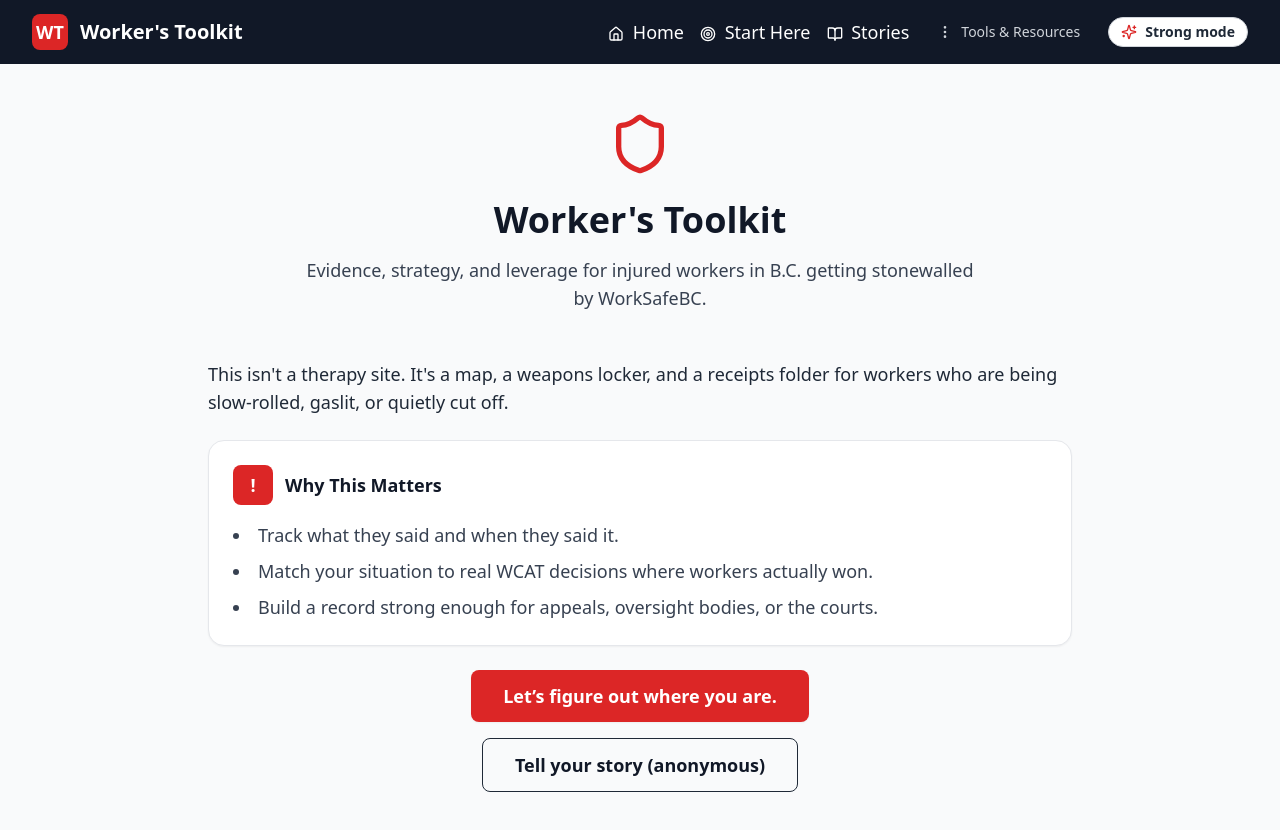
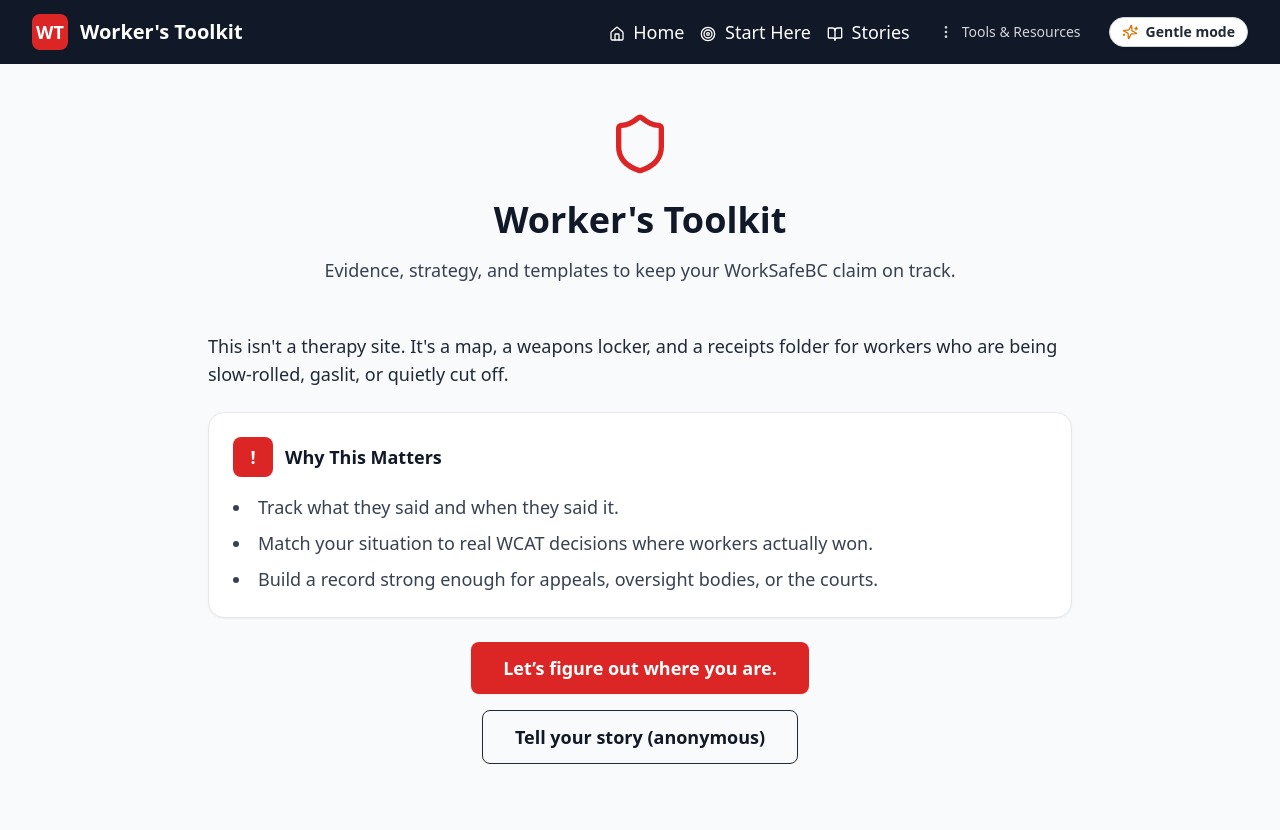
Before and after one commit to davidoyle/WEB, a Next.js app: page / in a window 1280 px wide. Shown: the top 830 px of the page. Built offline with nearby package versions, Linux system fonts and the light colour scheme.

Commit message:
Default to gentle tone and restore strong CTA language

```diff
--- a/src/context/ToneContext.jsx
+++ b/src/context/ToneContext.jsx
@@ -1,7 +1,7 @@
 import { createContext, useContext, useEffect, useMemo, useState } from 'react'
 
 const ToneContext = createContext({
-  tone: 'strong',
+  tone: 'gentle',
   setTone: () => {},
   toggleTone: () => {},
 })
@@ -9,7 +9,7 @@
 const storageKey = 'wt-tone'
 
 export const ToneProvider = ({ children }) => {
-  const [tone, setTone] = useState('strong')
+  const [tone, setTone] = useState('gentle')
 
   useEffect(() => {
     if (typeof window === 'undefined') return
--- a/src/flows/onboarding/StartHere.jsx
+++ b/src/flows/onboarding/StartHere.jsx
@@ -81,7 +81,8 @@
     router.replace({ pathname: '/start-here' }, undefined, { shallow: true })
   }
 
-  const heroText = tone === 'gentle' ? 'Let’s figure out where you are.' : 'Where are you getting screwed?'
+  const heroText =
+    tone === 'gentle' ? 'Let’s figure out where you are.' : 'Start here. Where are you getting screwed?'
 
   return (
     <div className="min-h-screen bg-gray-50">
--- a/src/sections/Landing.jsx
+++ b/src/sections/Landing.jsx
@@ -6,6 +6,7 @@
   const heroText = tone === 'gentle'
     ? 'Evidence, strategy, and templates to keep your WorkSafeBC claim on track.'
     : 'Evidence, strategy, and leverage for injured workers in B.C. getting stonewalled by WorkSafeBC.'
+  const ctaText = tone === 'gentle' ? 'Let’s figure out where you are.' : 'Start here. Where are you getting screwed?'
 
   return (
     <section className="mx-auto max-w-4xl px-4 py-12">
@@ -41,7 +42,7 @@
             onClick={onStart}
             className="w-full rounded-lg bg-red-600 px-8 py-3 text-center font-semibold text-white shadow-sm transition hover:bg-red-700 focus:outline-none focus:ring-2 focus:ring-red-500 focus:ring-offset-2 md:w-auto"
           >
-            Let’s figure out where you are.
+            {ctaText}
           </button>
 
           <button
```
